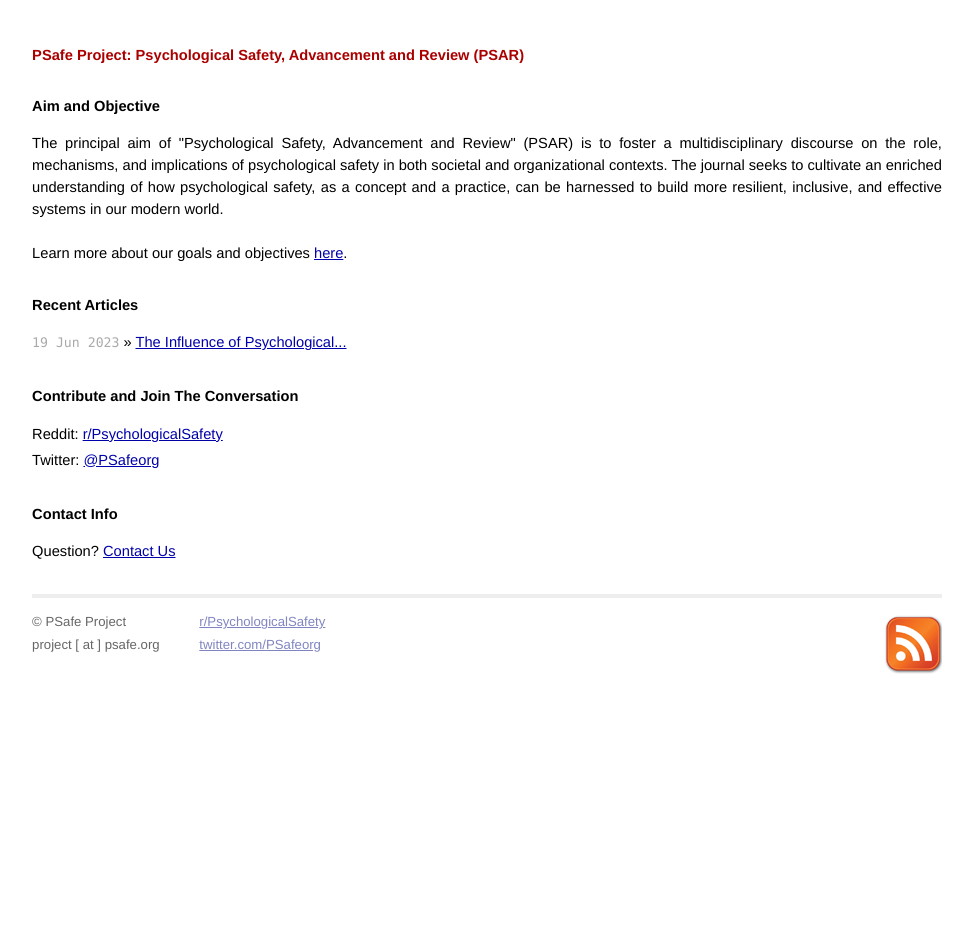
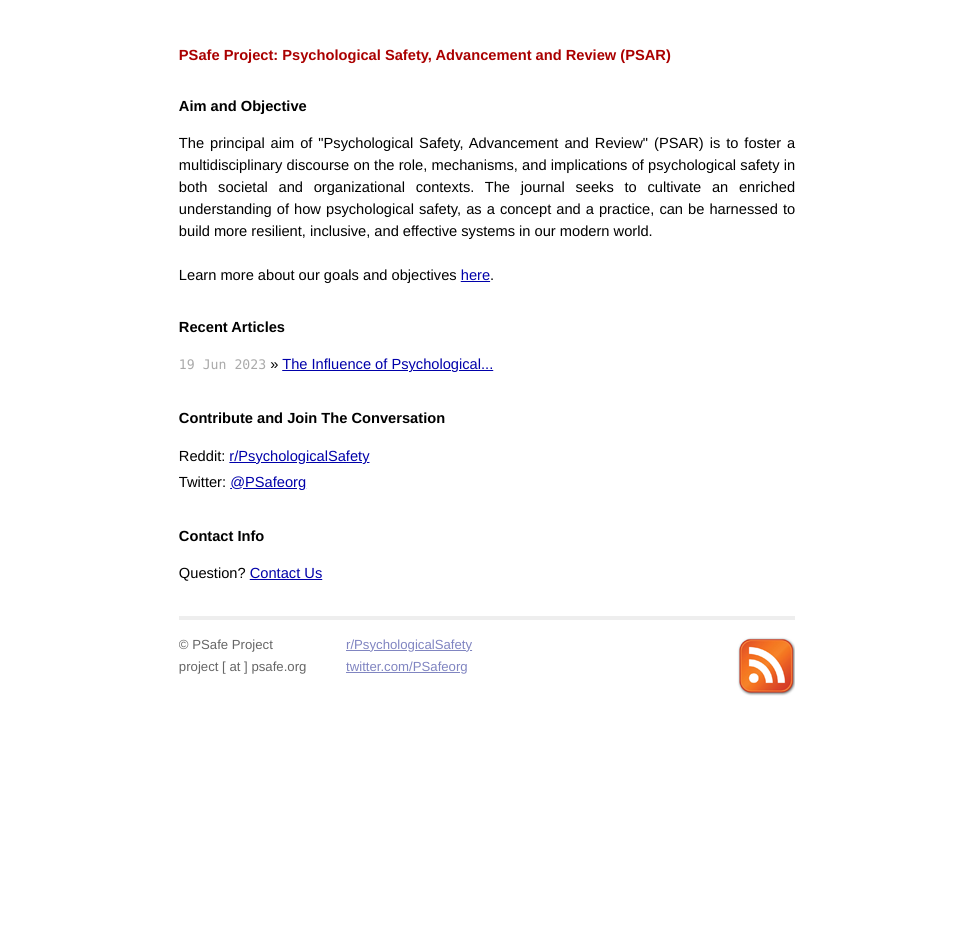
Before and after one commit to atidbit/psafe, a Jekyll site: the page built from index.html, in a window 1280 px wide. Shown: the whole page, without its empty margins (153-1126 px from the left). Built offline with Jekyll 4.4.1, drawn with Linux system fonts in a browser that asks for light colours.

Commit message:
Update screen.css

```diff
--- a/css/screen.css
+++ b/css/screen.css
@@ -81,7 +81,7 @@
 .site {
   font-size: 110%;
   text-align: justify;
-  width: 62em;
+  width: 42em;
   margin: 3em auto 2em auto;
   line-height: 1.5em;
 }
```
